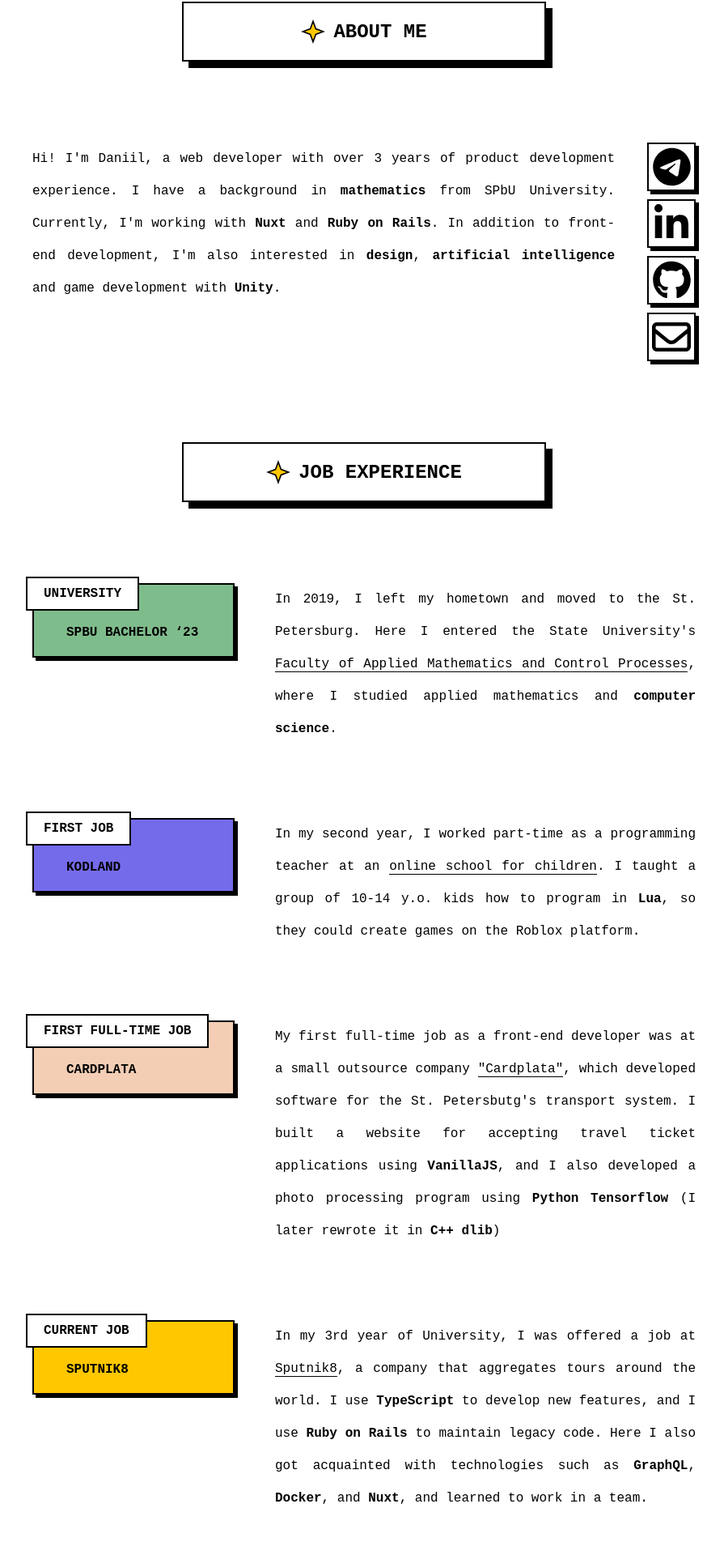
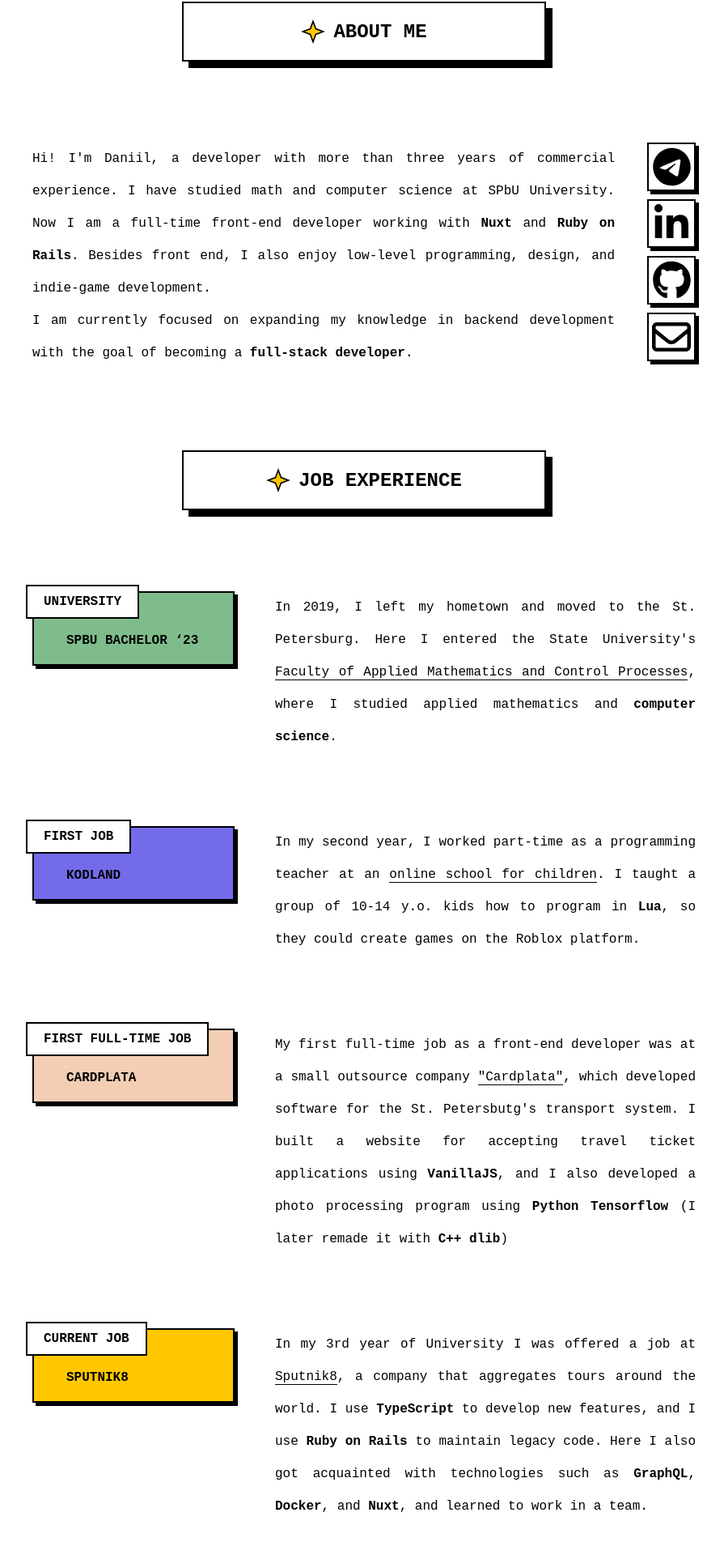
Before and after one commit to darkwingdck/darkwingdck.github.io, a React (Create React App) app: page / in a window 1280 px wide. Shown: the part 700-2620 px from the top of the page at 81% size, without its empty margins (190-1085 px from the left). Built offline with nearby package versions, Linux system fonts and the light colour scheme; a web font is replaced by a local one.

Commit message:
fix: text

```diff
--- a/src/components/AboutMe/content.js
+++ b/src/components/AboutMe/content.js
@@ -1,3 +1,3 @@
 export const content = {
-  text: 'Hi! I\'m Daniil, a web developer with over 3 years of product development experience. I have a background in <b>mathematics</b> from SPbU University. Currently, I\'m working with <b>Nuxt</b> and <b>Ruby on Rails</b>. In addition to front-end development, I\'m also interested in <b>design</b>, <b>artificial intelligence</b> and game development with <b>Unity</b>.',
+  text: 'Hi! I\'m Daniil, a developer with more than three years of commercial experience. I have studied math and computer science at SPbU University. Now I am a full-time front-end developer working with <b>Nuxt</b> and <b>Ruby on Rails</b>. Besides front end, I also enjoy low-level programming, design, and indie-game development.<br/>I am currently focused on expanding my knowledge in backend development with the goal of becoming a <b>full-stack developer</b>.',
 };
--- a/src/components/JobExperience/content.js
+++ b/src/components/JobExperience/content.js
@@ -18,14 +18,14 @@ export const content = {
       id: 'job-3',
       title: 'Cardplata',
       label: 'First full-time job',
-      description: 'My first full-time job as a front-end developer was at a small outsource company <a href="https://ltkarta.ru/#loaded" target="_blank" class="job__link">"Cardplata"</a>, which developed software for the St. Petersbutg\'s transport system. I built a website for accepting travel ticket applications using <b>VanillaJS</b>, and I also developed a photo processing program using <b>Python Tensorflow</b> (I later rewrote it in <b>C++ dlib</b>)',
+      description: 'My first full-time job as a front-end developer was at a small outsource company <a href="https://ltkarta.ru/#loaded" target="_blank" class="job__link">"Cardplata"</a>, which developed software for the St. Petersbutg\'s transport system. I built a website for accepting travel ticket applications using <b>VanillaJS</b>, and I also developed a photo processing program using <b>Python Tensorflow</b> (I later remade it with <b>C++ dlib</b>)',
       color: 'accent-variant',
     },
     {
       id: 'job-4',
       title: 'Sputnik8',
       label: 'Current job',
-      description: 'In my 3rd year of University, I was offered a job at <a href="https://sputnik8.com/" target="_blank" class="job__link">Sputnik8</a>, a company that aggregates tours around the world. I use <b>TypeScript</b> to develop new features, and I use <b>Ruby on Rails</b> to maintain legacy code. Here I also got acquainted with technologies such as <b>GraphQL</b>, <b>Docker</b>, and <b>Nuxt</b>, and learned to work in a team.',
+      description: 'In my 3rd year of University I was offered a job at <a href="https://sputnik8.com/" target="_blank" class="job__link">Sputnik8</a>, a company that aggregates tours around the world. I use <b>TypeScript</b> to develop new features, and I use <b>Ruby on Rails</b> to maintain legacy code. Here I also got acquainted with technologies such as <b>GraphQL</b>, <b>Docker</b>, and <b>Nuxt</b>, and learned to work in a team.',
       color: 'secondary',
     },
   ],
```
